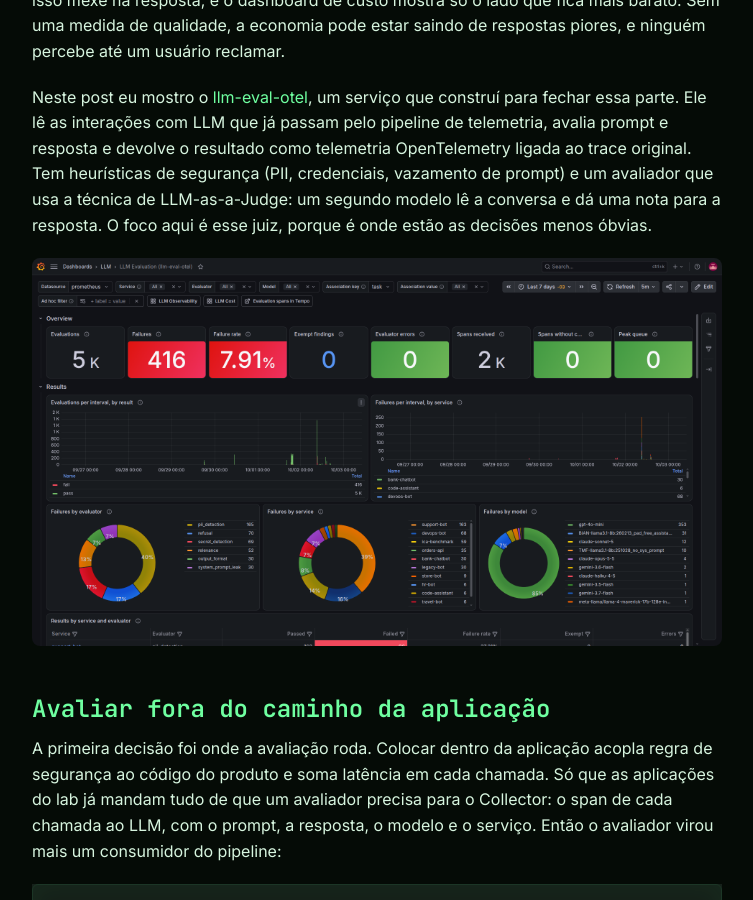
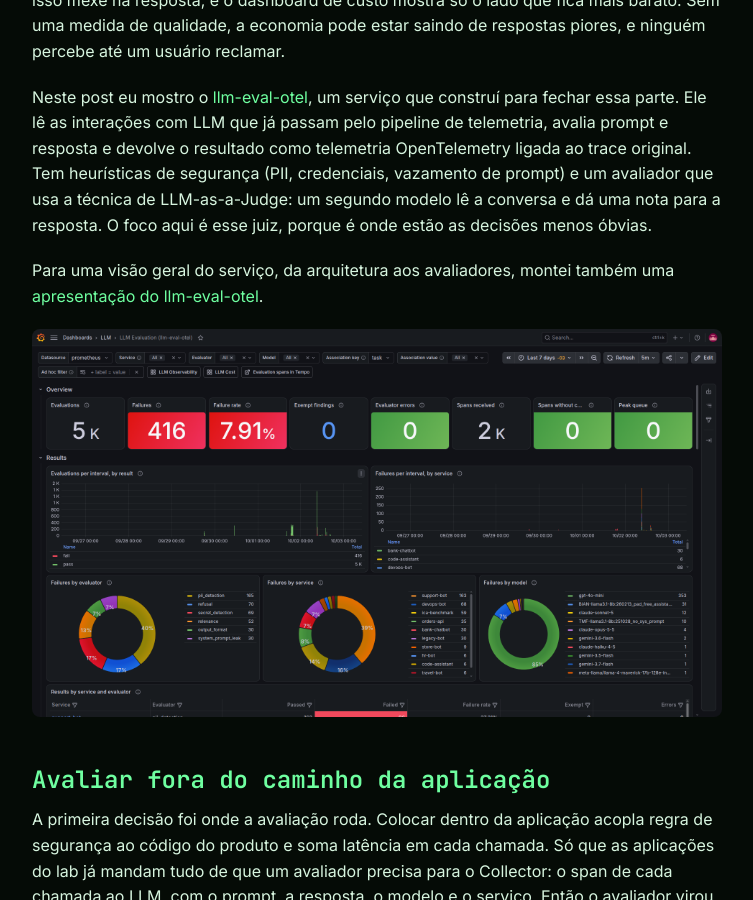
Before and after one commit to jansouza/digital-garden, a Jekyll site: the page built from _posts/2026-10-03-llm-as-a-judge-avaliando-respostas-no-pipeline-de-observabilidade.md, in a window 1280 px wide and 900 px high, scrolled down 956 px. Shown: the whole window, without its empty margins (138-891 px from the left). Built offline with Jekyll 4.4.1, drawn with Linux system fonts in a browser that asks for light colours.

Commit message:
feat: add overview presentation link for LLM-as-a-Judge service in the evaluation post

```diff
--- a/_posts/2026-10-03-llm-as-a-judge-avaliando-respostas-no-pipeline-de-observabilidade.md
+++ b/_posts/2026-10-03-llm-as-a-judge-avaliando-respostas-no-pipeline-de-observabilidade.md
@@ -38,6 +38,9 @@ heurísticas de segurança (PII, credenciais, vazamento de prompt) e um
 avaliador que usa a técnica de LLM-as-a-Judge: um segundo modelo lê a
 conversa e dá uma nota para a resposta. O foco aqui é esse juiz, porque é
 onde estão as decisões menos óbvias.
+
+Para uma visão geral do serviço, da arquitetura aos avaliadores, montei
+também uma [apresentação do llm-eval-otel](https://llm-eval.jansouza.com/).
 
 ![Visão geral do dashboard de avaliação no Grafana, com total de avaliações, reprovações, taxa de reprovação, avaliações por resultado ao longo do tempo e reprovações por avaliador, por serviço e por modelo](/assets/images/openllmetry-eval-lab/dashboard-avaliacao-overview.png)
 
```
